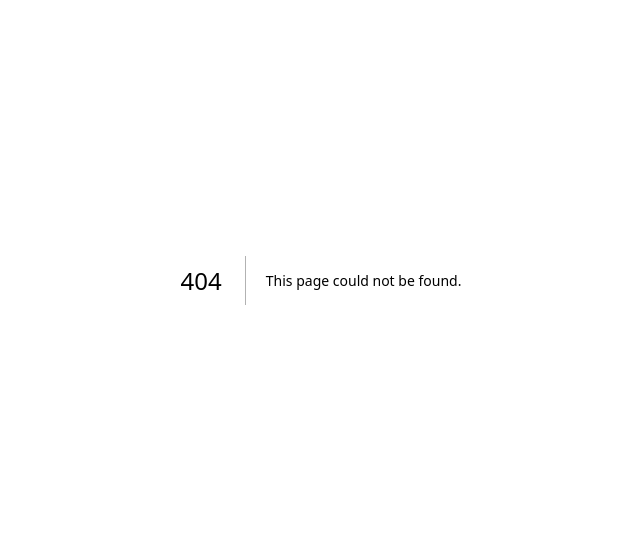
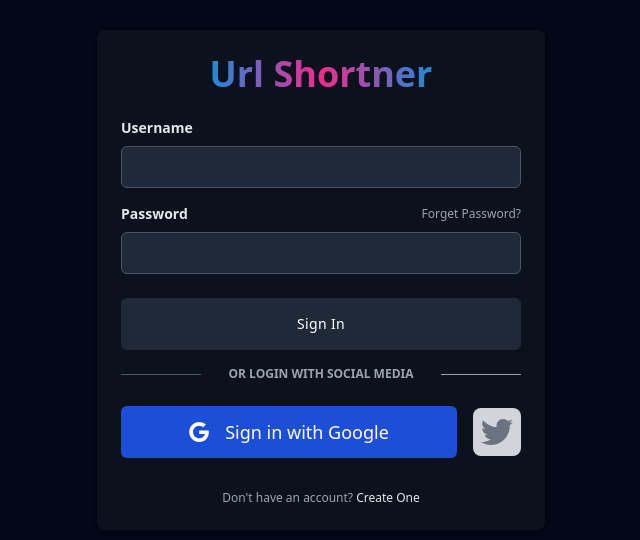
Before and after one commit to akashbhardwaj23/UrlShortner, a Next.js app in the folder urlshortnerclient/: page /signin in a window 1280 px wide. Before the commit this address had no page. Shown: the part 120-660 px from the top of the page, without its empty margins (319-959 px from the left). Built offline with nearby package versions, Linux system fonts and the light colour scheme.

Commit message:
Addde signin page

```diff
--- a/urlshortnerclient/src/pages/components/appbar.tsx
+++ b/urlshortnerclient/src/pages/components/appbar.tsx
@@ -7,7 +7,7 @@
             <Link href={""} className="text-lg font-bold text-transparent bg-clip-text bg-gradient-to-r from-[#1F89DB] via-[#F42A8B] to-[#1F89DB]">URL Shortner</Link>
             <ul id="nav-mobile" className="flex gap-6 text-lg font-semibold">
                 <li className=""><Link href="/">Home</Link></li>
-                <li><Link href="/login">Login</Link></li>
+                <li><Link href="/signin">Login</Link></li>
                 <li><Link href="/register">Register</Link></li>
             </ul>
         </div>
--- /dev/null
+++ b/urlshortnerclient/src/pages/signin.tsx
@@ -0,0 +1,65 @@
+import Link from "next/link";
+
+export default function Login() {
+    return (
+        <div className="min-h-screen h-full flex justify-center items-center">
+            <div className="w-full max-w-md p-6 m-auto mx-auto bg-white rounded-lg shadow-md dark:bg-[#0c121d]">
+        <div className="flex justify-center items-center mx-auto">
+           <h1 className="text-4xl text-transparent bg-clip-text bg-gradient-to-r from-[#1F89DB] via-[#F42A8B] to-[#1F89DB] font-extrabold ">Url Shortner</h1>
+        </div>
+
+        <div className="mt-6">
+            <div>
+                <label htmlFor="username" className="block text-sm text-gray-800 dark:text-gray-200 font-bold">Username</label>
+                <input type="text" className="block w-full px-4 py-2 mt-2 border rounded-md bg-gray-800 text-gray-100 border-gray-600 focus:border-blue-500 focus:ring-blue-300 focus:outline-none focus:ring focus:ring-opacity-40" />
+            </div>
+
+            <div className="mt-4">
+                <div className="flex items-center justify-between">
+                    <label htmlFor="password" className="block text-sm text-gray-800 dark:text-gray-200 font-bold">Password</label>
+                    <Link href="" className="text-xs text-gray-600 dark:text-gray-400 hover:underline">Forget Password?</Link>
+                </div>
+
+                <input type="password" className="block w-full px-4 py-2 mt-2 border rounded-md bg-gray-800 text-gray-100 border-gray-600 focus:border-blue-500 focus:ring-blue-300 focus:outline-none focus:ring focus:ring-opacity-40" />
+            </div>
+
+            <div className="mt-6">
+                <button className="w-full px-6 py-4 text-sm font-medium tracking-wide text-white capitalize transition-colors duration-300 transform bg-gray-800 rounded-md hover:bg-gray-700 focus:outline-none focus:ring focus:ring-gray-300 focus:ring-opacity-50">
+                    Sign In
+                </button>
+            </div>
+        </div>
+
+        <div className="flex items-center justify-between mt-4">
+            <span className="w-1/5 border-b border-gray-600 lg:w-1/5"></span>
+
+            <Link href="" className="text-xs text-center uppercase font-semibold text-gray-400 hover:underline">
+                or login with Social Media
+            </Link>
+
+            <span className="w-1/5 border-b border-gray-400 lg:w-1/5"></span>
+        </div>
+
+        <div className="flex items-center mt-6 -mx-2">
+            <button type="button" className="flex items-center justify-center w-full px-6 py-3 mx-2 text-lg font-medium text-white transition-colors duration-300 transform bg-blue-700 rounded-md hover:bg-blue-400 focus:bg-blue-400 focus:outline-none">
+                <svg className="w-5 h-5 mx-2 fill-current" viewBox="0 0 24 24">
+                    <path d="M12.24 10.285V14.4h6.806c-.275 1.765-2.056 5.174-6.806 5.174-4.095 0-7.439-3.389-7.439-7.574s3.345-7.574 7.439-7.574c2.33 0 3.891.989 4.785 1.849l3.254-3.138C18.189 1.186 15.479 0 12.24 0c-6.635 0-12 5.365-12 12s5.365 12 12 12c6.926 0 11.52-4.869 11.52-11.726 0-.788-.085-1.39-.189-1.989H12.24z">
+                    </path>
+                </svg>
+
+                <span className="hidden mx-2 sm:inline">Sign in with Google</span>
+            </button>
+
+            <Link href="" className="p-2 mx-2 text-sm font-medium text-gray-500 transition-colors duration-300 transform bg-gray-300 rounded-lg hover:bg-gray-200">
+                <svg className="w-8 h-8 fill-current" viewBox="0 0 24 24">
+                    <path d="M23.954 4.569c-.885.389-1.83.654-2.825.775 1.014-.611 1.794-1.574 2.163-2.723-.951.555-2.005.959-3.127 1.184-.896-.959-2.173-1.559-3.591-1.559-2.717 0-4.92 2.203-4.92 4.917 0 .39.045.765.127 1.124C7.691 8.094 4.066 6.13 1.64 3.161c-.427.722-.666 1.561-.666 2.475 0 1.71.87 3.213 2.188 4.096-.807-.026-1.566-.248-2.228-.616v.061c0 2.385 1.693 4.374 3.946 4.827-.413.111-.849.171-1.296.171-.314 0-.615-.03-.916-.086.631 1.953 2.445 3.377 4.604 3.417-1.68 1.319-3.809 2.105-6.102 2.105-.39 0-.779-.023-1.17-.067 2.189 1.394 4.768 2.209 7.557 2.209 9.054 0 13.999-7.496 13.999-13.986 0-.209 0-.42-.015-.63.961-.689 1.8-1.56 2.46-2.548l-.047-.02z">
+                    </path>
+                </svg>
+            </Link>
+        </div>
+
+        <p className="mt-8 text-xs font-medium text-center text-gray-400"> Don't have an account? <Link href="" className="font-medium text-gray-700 dark:text-gray-200 hover:underline">Create One</Link></p>
+    </div>
+        </div>
+    )
+}
```
